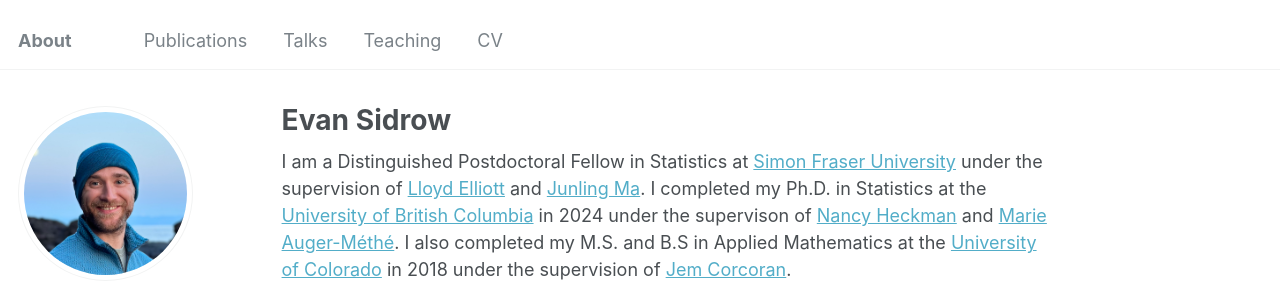
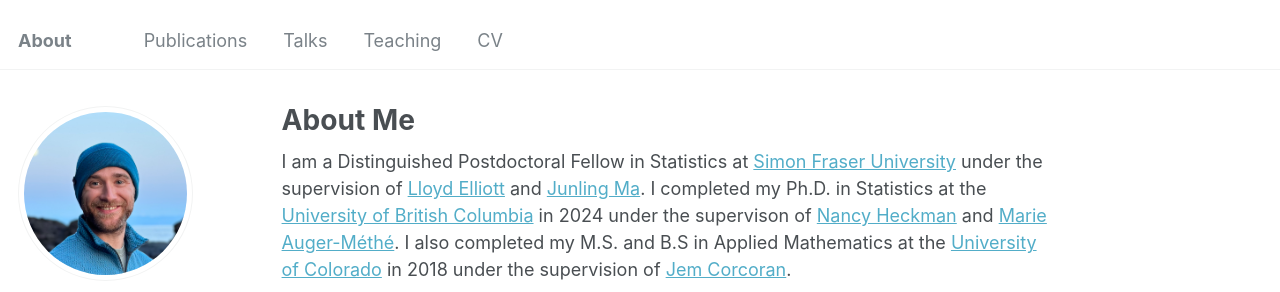
Before and after one commit to EvanSidrow/EvanSidrow.github.io, a Jekyll site: the page built from _pages/about.md, in a window 1280 px wide and 1103 px high. Shown: the top 292 px of the window. Built offline with Jekyll 4.4.1, drawn with Linux system fonts in a browser that asks for light colours; some web fonts are replaced.

Commit message:
Update about.md

```diff
--- a/_pages/about.md
+++ b/_pages/about.md
@@ -1,6 +1,6 @@
 ---
 permalink: /
-title: "Evan Sidrow"
+title: "About Me"
 author_profile: true
 redirect_from:
   - /about/
```
